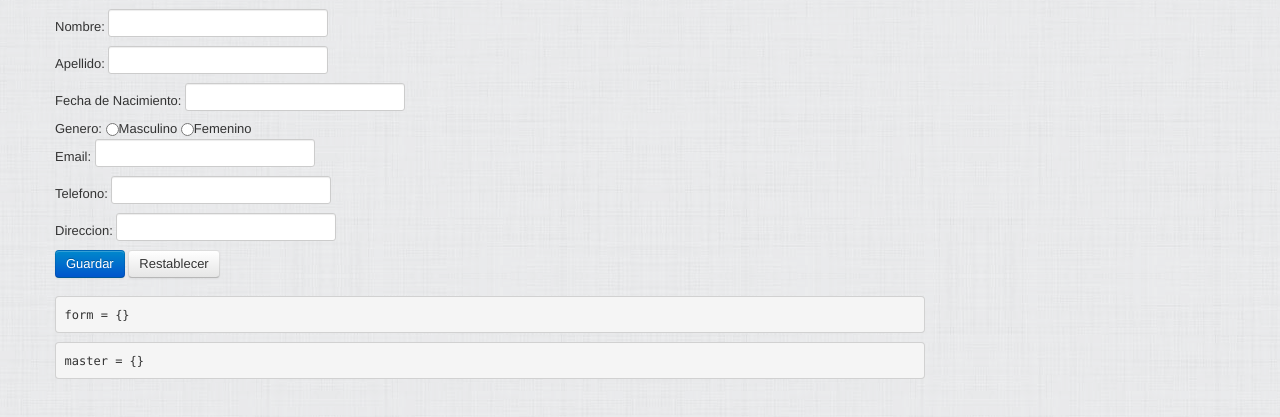
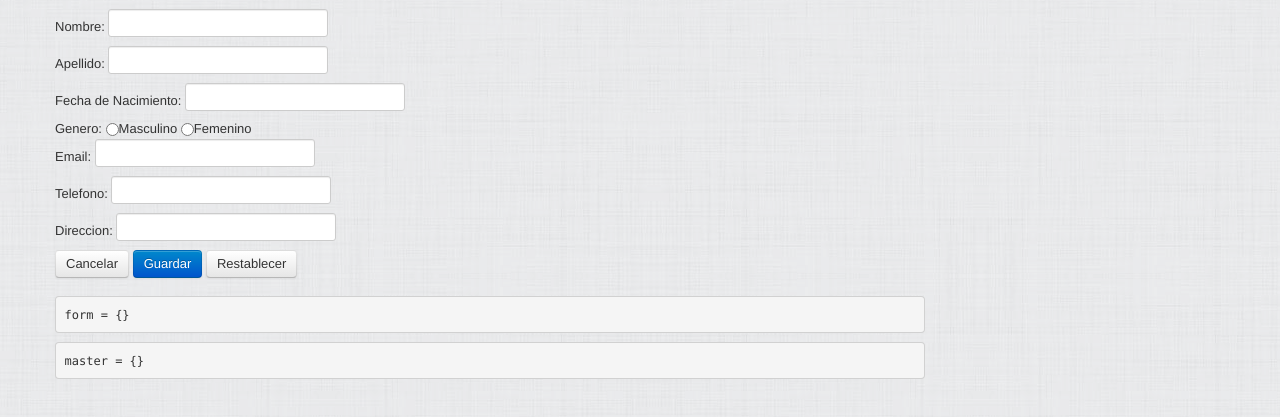
Before and after one commit to ialtamirano/ventitas-api, a plain HTML site: page public/app/index.html at #/clientes/new in a window 1280 px wide. Shown: the part 51-468 px from the top of the page. Drawn offline with Linux system fonts and the light colour scheme; no server answers.

Commit message:
Update master

```diff
--- a/public/app/partials/clientes-modal.html
+++ b/public/app/partials/clientes-modal.html
@@ -9,8 +9,10 @@
         Email: <input type="email" ng-model="cliente.email" /><br />
         Telefono: <input type="text" ng-model="cliente.telefono" /><br />
         Direccion: <input type="text" ng-model="cliente.direccion" /><br />
+        <a href="#/clientes" class="btn">Cancelar</a>
         <button ng-click="update(cliente)" class="btn btn-primary">Guardar</button>
         <button ng-click="reset()" class="btn">Restablecer</button>
+
       </form>
       <pre>form = {{cliente | json}}</pre>
       <pre>master = {{master | json}}</pre>
```
